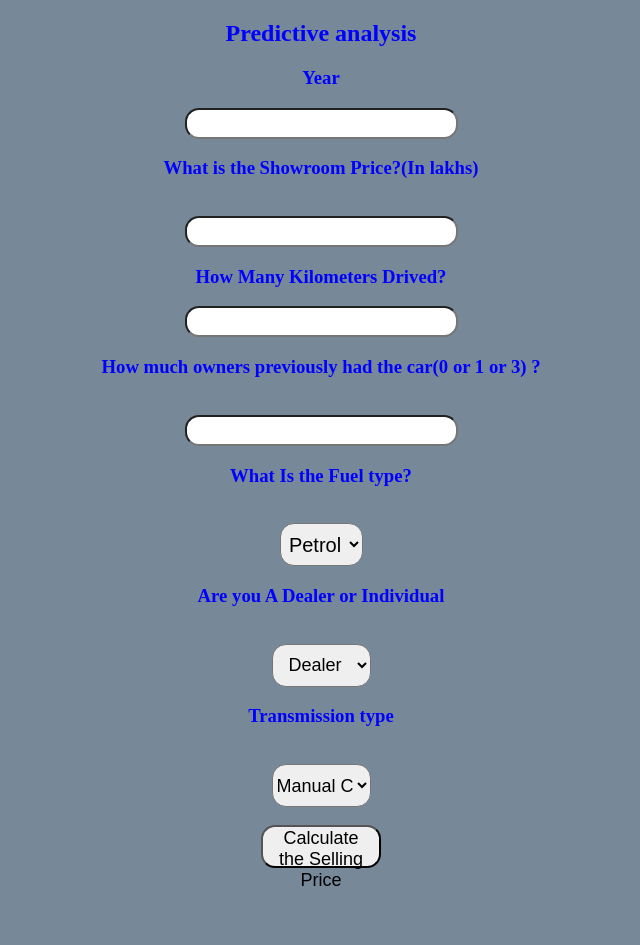
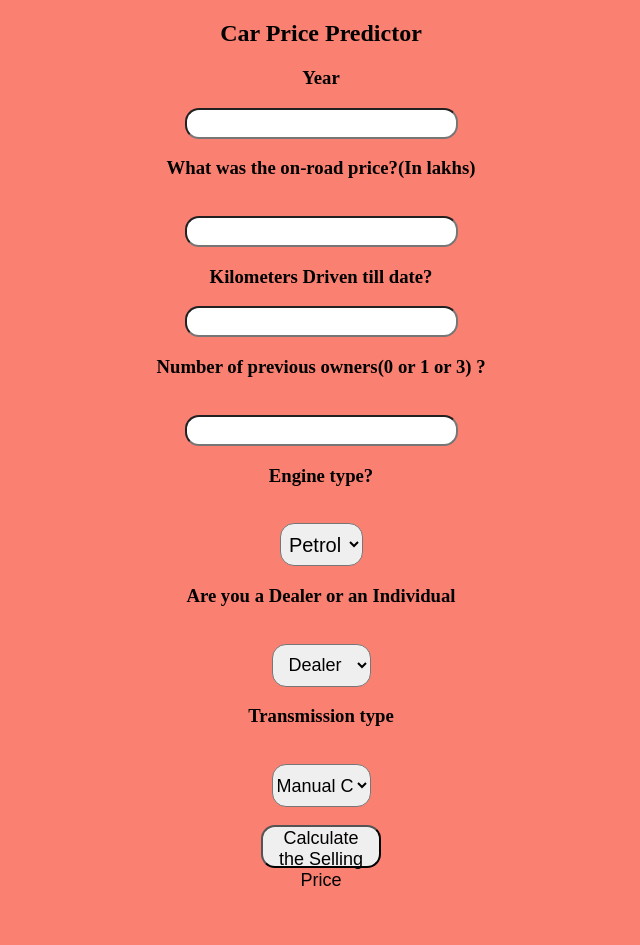
Before and after one commit to SuhasVS95/Used-Cars-Selling-Price-Predictor-App, a Flask app: page / in a window 1280 px wide. Shown: the whole page, without its empty margins (319-959 px from the left). Run offline with Flask 2, Linux system fonts and the light colour scheme; parts of the project's set-up code (start-up, migrations or seed data) failed here and were passed over.

Commit message:
Add files via upload

```diff
--- a/templates/index.html
+++ b/templates/index.html
@@ -9,20 +9,20 @@
 
 <body>
 
-    <div style="color:blue">
+    <div style="color:black">
         <form action="{{ url_for('predict')}}" method="post">
-            <h2>Predictive analysis</h2>
+            <h2>Car Price Predictor</h2>
             <h3>Year</h3>
             <input id="first" name="Year" type="number ">
-            <h3>What is the Showroom Price?(In lakhs)</h3><br><input id="second" name="Present_Price" required="required">
-            <h3>How Many Kilometers Drived?</h3><input id="third" name="Kms_Driven" required="required">
-            <h3>How much owners previously had the car(0 or 1 or 3) ?</h3><br><input id="fourth" name="Owner" required="required">
-            <h3>What Is the Fuel type?</h3><br><select name="Fuel_Type_Petrol" id="fuel" required="required">
+            <h3>What was the on-road price?(In lakhs)</h3><br><input id="second" name="Present_Price" required="required">
+            <h3>Kilometers Driven till date?</h3><input id="third" name="Kms_Driven" required="required">
+            <h3>Number of previous owners(0 or 1 or 3) ?</h3><br><input id="fourth" name="Owner" required="required">
+            <h3>Engine type?</h3><br><select name="Fuel_Type_Petrol" id="fuel" required="required">
                 <option value="Petrol">Petrol</option>
                 <option value="Diesel">Diesel</option>
                 <option value="Diesel">CNG</option>
             </select>
-            <h3>Are you A Dealer or Individual</h3><br><select name="Seller_Type_Individual" id="resea" required="required">
+            <h3>Are you a Dealer or an Individual</h3><br><select name="Seller_Type_Individual" id="resea" required="required">
                 <option value="Dealer">Dealer</option>
                 <option value="Individual">Individual</option>
             </select>
@@ -48,13 +48,13 @@
 
     <style>
         body {
-            background-color: lightslategray;
+            background-color: salmon;
             text-align: center;
             padding: 0px;
         }
 
         #research {
-            font-size: 18px;
+            font-size: 15px;
             width: 100px;
             height: 23px;
             top: 23px;
```
